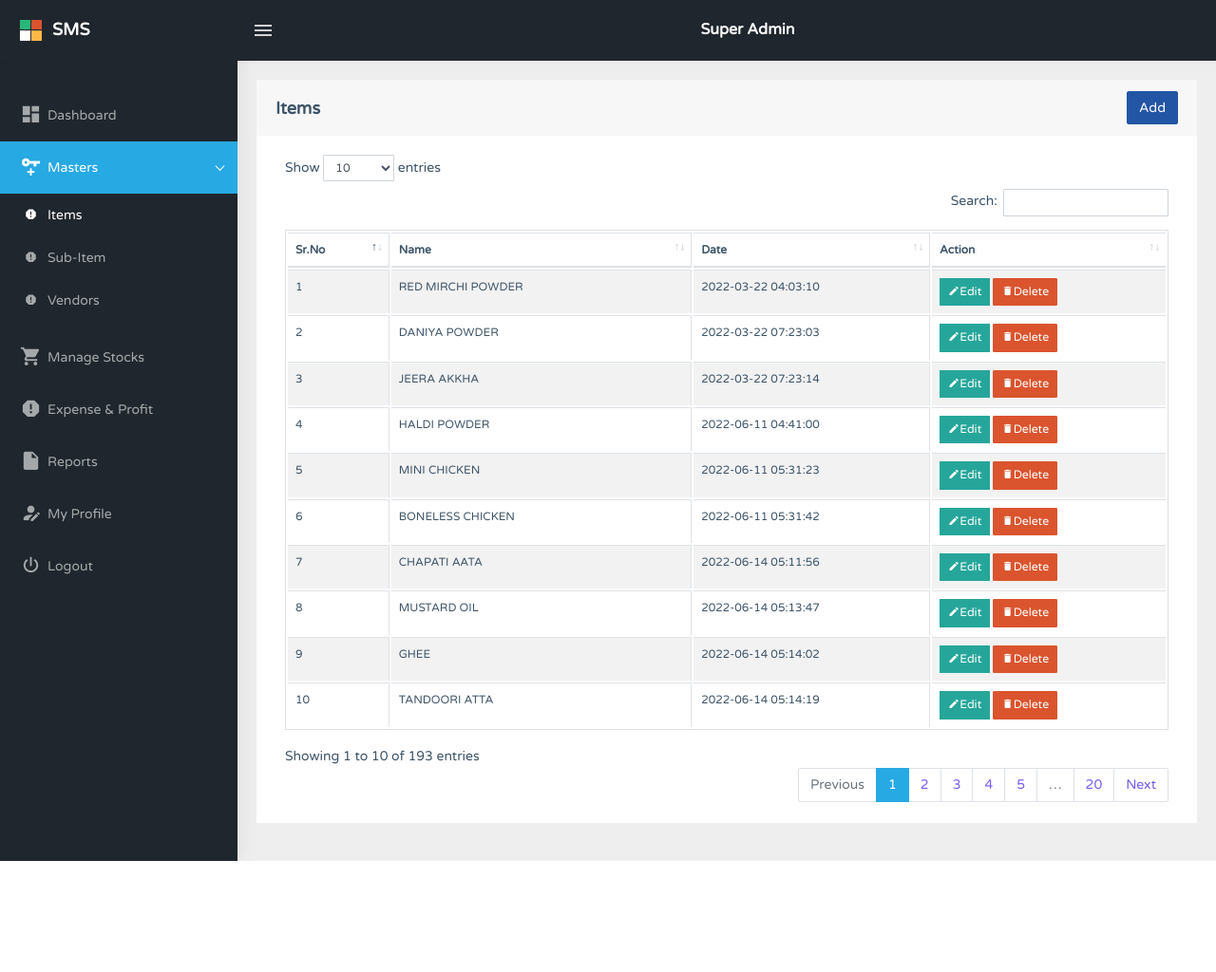
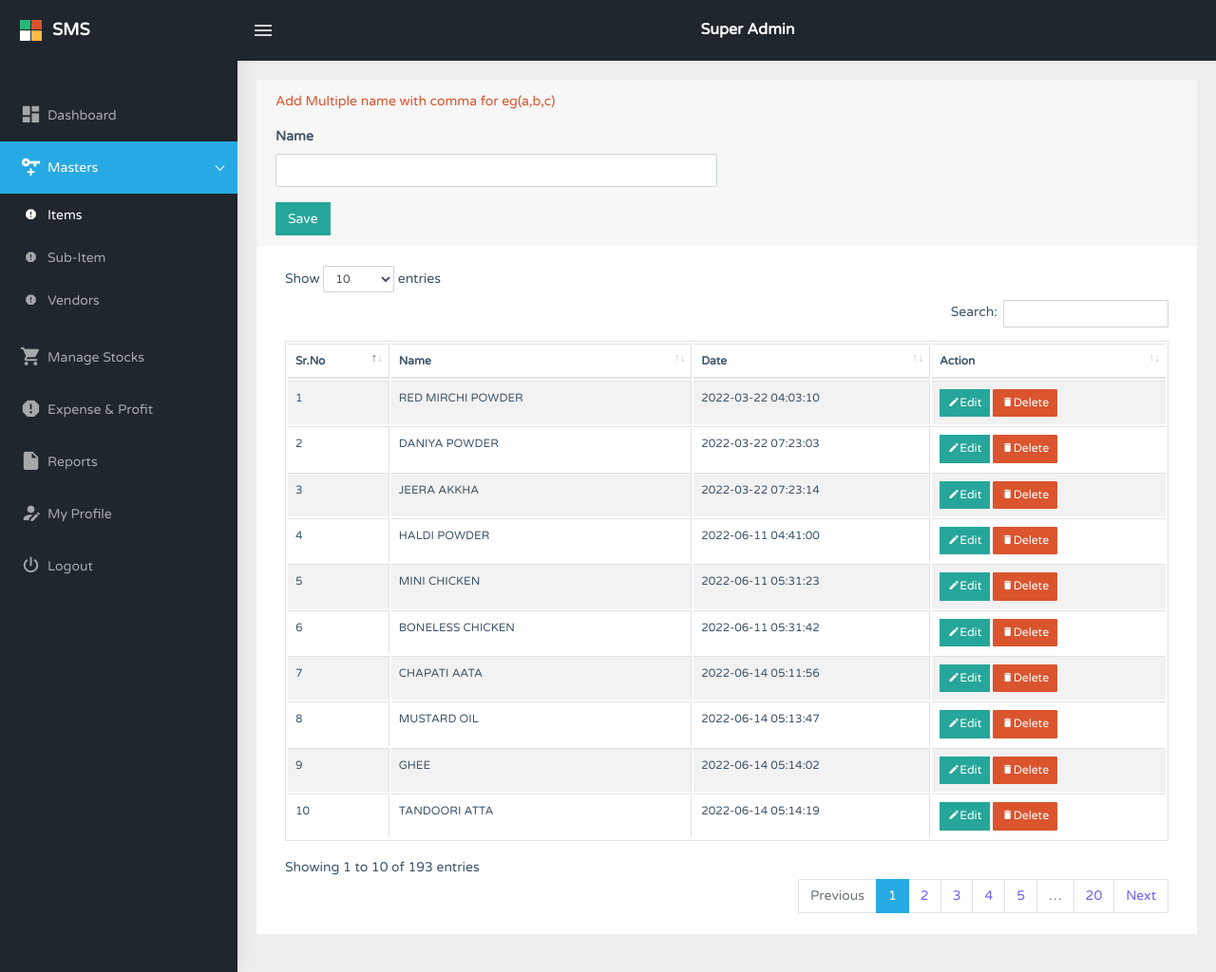
Before and after one commit to mmkojar/SMS, a CodeIgniter app: page /database/items in a window 1280 px wide. Shown: the whole page at 95% size. Before the commit the page ends 907 px from the top, so only its background shows below. Run offline with CodeIgniter, Linux system fonts and the light colour scheme; the visitor is signed in with stand-in values (Sample User, id 1); data comes from the database, SQL or seed files in the repository; some libraries are stand-ins or nearby versions; some web fonts are replaced.

Commit message:
direct push to server new

```diff
--- a/application/controllers/Items.php
+++ b/application/controllers/Items.php
@@ -30,7 +30,7 @@
 	public function index() {
 
 		$this->data['title'] = 'Items';
-
+		$this->data['csrf'] = $this->_get_csrf_nonce();
 		$this->data['items'] = $this->Crud_model->get('nz_items','');
 
 		$this->_render_page('pages/Items/' . DIRECTORY_SEPARATOR . 'index', $this->data);
@@ -45,15 +45,13 @@
 		$inputname = trim($this->input->post('name'));
 		if ($this->form_validation->run() === TRUE)
 		{
-			$additional_data = [
-				'name' => $inputname,
-				// 'min_qty' => trim($this->input->post('min_qty')),
-			];
-
 			if($id) {
-
+				$additional_data = [
+					'name' => $inputname,
+					// 'min_qty' => trim($this->input->post('min_qty')),
+				];
 				// $query = $this->db->query('SELECT * FROM `nz_items` WHERE nz_items.name='.$inputname);
-				$this->db->select('nz_items.*');
+				/* $this->db->select('nz_items.*');
 				$this->db->from('nz_items');
 				$this->db->where('nz_items.name', $this->input->post('name'));
 				$query=$this->db->get();
@@ -63,7 +61,7 @@
 						$this->session->set_flashdata('error', 'Item Name Already Exists');
 						redirect("items/form/".$id, 'refresh');
 					}
-				}
+				} */
 				$additional_data['updated_at'] = date('Y-m-d h:i:s');
 
 				$this->Crud_model->update('nz_items',$id,$additional_data);
@@ -72,9 +70,15 @@
 				redirect("Items", 'refresh');
 			}
 			else {
-				$additional_data['created_at'] = date('Y-m-d h:i:s');
 
-				$this->Crud_model->insert('nz_items',$additional_data);
+				$collection = array_filter(explode(',', $inputname),'strlen');
+				for($i = 0; $i < count($collection); $i++) {
+					$insert_data = [
+						'name' => $collection[$i],
+						'created_at' => date('Y-m-d h:i:s')
+					];
+					$this->Crud_model->insert('nz_items',$insert_data);
+                }
 
 				$this->session->set_flashdata('success', 'Record Added Successfully');
 				redirect("Items", 'refresh');
@@ -87,13 +91,17 @@
 			if($id) {
 				$this->data['title'] = "Edit Items";
 				$this->data['items'] = $this->Crud_model->get('nz_items',$id);
-
+				$this->_render_page('pages/Items/' . DIRECTORY_SEPARATOR . 'form', $this->data);
 			}
 			else {
-				$this->data['title'] = 'Add Items';
+				$this->data['items'] = $this->Crud_model->get('nz_items','');
+				$this->_render_page('pages/Items/' . DIRECTORY_SEPARATOR . 'index', $this->data);
+			}
+			// else {
+			// 	$this->data['title'] = 'Add Items';
 
-			}
-			$this->_render_page('pages/Items/' . DIRECTORY_SEPARATOR . 'form', $this->data);
+			// }
+			// $this->_render_page('pages/Items/' . DIRECTORY_SEPARATOR . 'form', $this->data);
 		}
     }
 
--- a/application/views/pages/Department/form.php
+++ b/application/views/pages/Department/form.php
@@ -28,6 +28,7 @@
                             value="<?php echo isset($department['name']) ? $department['name'] : set_value('name') ?>">
                             <p class="text-danger"><?php echo form_error('name'); ?></p>
                         </div>
+                        <p class="text-danger">Add Multiple name with comma for eg(a,b,c)</p>
                     </div>
                 </div>
                 <?php echo form_hidden($csrf); ?>
--- a/application/views/pages/Items/form.php
+++ b/application/views/pages/Items/form.php
@@ -15,6 +15,7 @@
                             value="<?php echo isset($items['name']) ? $items['name'] : set_value('name') ?>">
                             <p class="text-danger"><?php echo form_error('name'); ?></p>
                         </div>
+                        <p class="text-danger">Add Multiple name with comma for eg(a,b,c)</p>
                     </div>
                     <!-- <div class="col-md-6">
                         <div class="form-group">
--- a/application/views/pages/Items/index.php
+++ b/application/views/pages/Items/index.php
@@ -4,8 +4,22 @@
 <div class="col-12">
     <div class="card">
         <div class="card-header">
-            <h4 class="float-left mb-0 mt-2"><?php echo $title; ?></h4>
-            <a class="btn btn-info float-right" href="<?php echo base_url('items/form') ?>">Add</a>
+            <!-- <h4 class="float-left mb-0 mt-2"><?php echo $title; ?></h4> -->
+            <!-- <a class="btn btn-info float-right" href="<?php echo base_url('items/form') ?>">Add</a> -->
+            <p class="text-danger">Add Multiple name with comma for eg(a,b,c)</p>
+            <?php echo form_open('items/form'); ?>
+                <div class="row">
+                    <div class="col-md-6">
+                        <div class="form-group">
+                            <label for="name">Name</label>
+                            <input type="text" name="name" id="name" class="form-control">
+                            <p class="text-danger"><?php echo form_error('name'); ?></p>
+                        </div>
+                    </div>
+                </div>
+                <?php echo form_hidden($csrf); ?>
+                <button type="submit" name="submit" id="salary_submit" class="btn btn-success">Save</button>
+             <?php echo form_close();?>
         </div>
         <div class="card-body">
             <div class="table-responsive">
--- a/assets/js/script.js
+++ b/assets/js/script.js
@@ -3,7 +3,7 @@
 
     // $(".preloader").fadeOut();
 });
-
+$(".form-control").attr('autocomplete','off');
 $(document).ready(function() {
     // Load Branches For Modal
     if(grp_name == 'admin') {
```
Also changed, not shown: application/controllers/Department.php (+13 -7 lines), application/controllers/Expense.php (+28 -12 lines), application/views/pages/Expense/form.php (+20 -6 lines).
